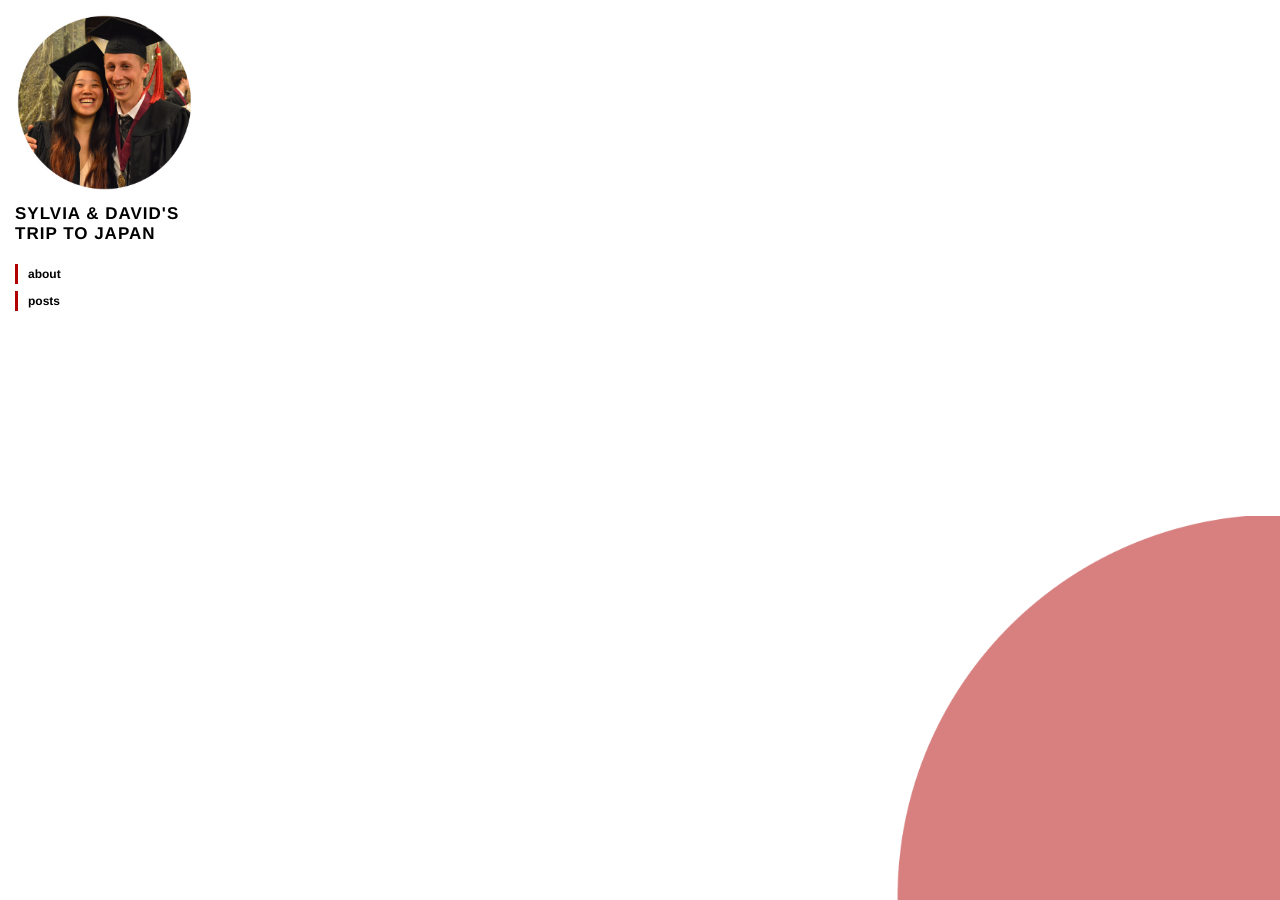
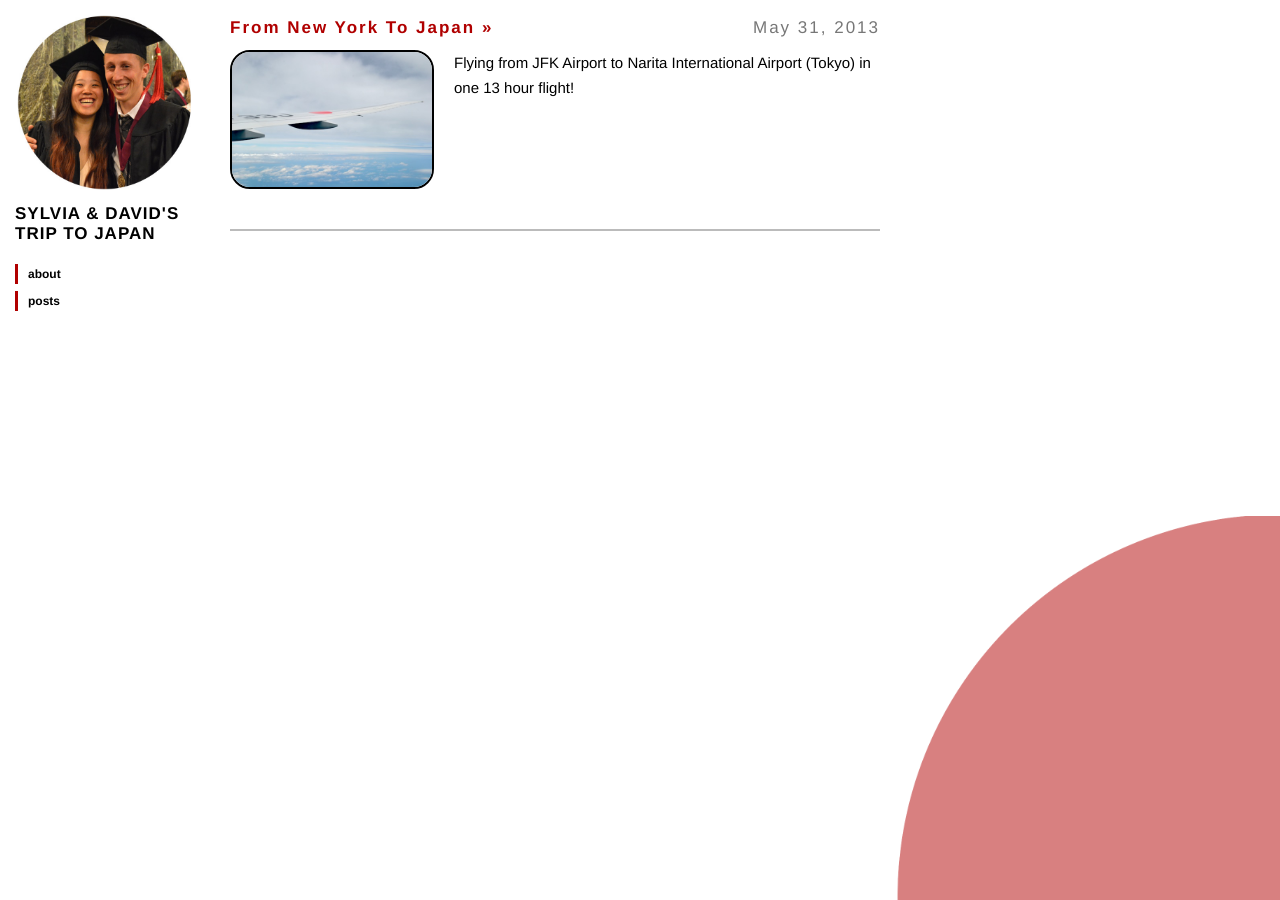
Before and after one commit to kasaharas/japan-blog, a Jekyll site: the page built from index.html, in a window 1280 px wide. Built offline with Jekyll 4.4.1, drawn with Linux system fonts in a browser that asks for light colours; nearby versions of some CDN libraries; some of the changed lines change nothing that is shown.

Commit message:
Added first post to blog.

```diff
--- /dev/null
+++ b/_posts/2013-05-31-from-new-york-to-japan.md
@@ -0,0 +1,179 @@
+---
+layout: post
+title: "From New York To Japan"
+description: "Flying from JFK Airport to Narita International Airport (Tokyo) in one 13 hour flight!"
+category:
+image: "images/previews/01.jpg"
+tags: [Tokyo]
+---
+
+{% include JB/setup %}
+
+Our flight departed at 1:25pm on May 29th from JFK in New York to Narita Airport in Tokyo.
+We arrived at the airport pretty early, so we ate a snack and watched the latest Game
+of Thrones episode while waiting to board. The plane boarded on time and we were
+on our way!
+
+<a href="http://www.flickr.com/photos/96692645@N03/8899145384/"
+title="DSC_0265 by kasaharas, on Flickr"><img src=
+"http://farm8.staticflickr.com/7321/8899145384_cdcd09f2f6.jpg" width="500" height="333"></a>
+
+The plane was very big, and the seats were pretty comfortable. The legroom was
+impressive, although our seats were nowhere near as nice as the first class and
+business class. Each of our seats had a TV screen and a controller, with which
+we could watch a lot of movies, play games, and look at our flight map.
+
+<a href="http://www.flickr.com/photos/96692645@N03/8898558573/"
+title="DSC_0281 by kasaharas, on Flickr"><img src=
+"http://farm8.staticflickr.com/7442/8898558573_5208f81f42.jpg" width="500" height="333"></a>
+
+JAL was a little more expensive than an American airline would have been, but it was well
+worth it. The food and service were great. The flight attendants (all female)
+were very nice and considerate, but their Japanese accents made their English speaking
+extremely difficult to understand.
+
+After lift-off, we watched a few episodes of Ergo Proxy on a laptop and then we were
+given hot towels to wipe our hands on. We knew this meant some kind of food, so we
+were excited. When we first bought the plane tickets, we were given the option
+to choose any kind of special food exemption. Since David possesses a weak body
+(lactose intolerant), we signed up for a low-lactose meal free of charge. He was
+always served food first and they were completely different from regular meals.
+Both kinds of meals were good, and we were surprised at the amount and quality.
+
+<a href="http://www.flickr.com/photos/96692645@N03/8899186622/" title="DSC_0287 by kasaharas,
+on Flickr"><img src="http://farm8.staticflickr.com/7374/8899186622_bba74448f1.jpg" width="500"
+height="333"></a>
+
+For our first meal, David got fish on rice as his main dish and Sylvia got chicken
+with vegetables. After eating most of our meals, we were pretty satisfied when we
+saw the flight attendant pushing another cart of goodies down the aisle. Dessert? Yes, please. We were
+each given a tiny Haagen-Dazs vanilla ice cream and hot green tea. This is the life.
+
+<a href="http://www.flickr.com/photos/96692645@N03/8899183462/" title="DSC_0286 by kasaharas,
+on Flickr"><img src="http://farm4.staticflickr.com/3666/8899183462_101c986ea8.jpg" width="500"
+height="333"></a>
+
+<a href="http://www.flickr.com/photos/96692645@N03/8899248296/" title="DSC_0290 by kasaharas,
+on Flickr"><img src="http://farm4.staticflickr.com/3728/8899248296_953e231207.jpg" width="500"
+height="333"></a>
+
+<a href="http://www.flickr.com/photos/96692645@N03/8899256888/" title="DSC_0299 by kasaharas,
+on Flickr"><img src="http://farm9.staticflickr.com/8268/8899256888_02c5916fd4.jpg" width="500"
+height="333"></a>
+
+After eating, we killed time by watching a strange nonsensical Japanese thriller
+and played some games. David schooled Sylvia in reversi, but he probably cheated.
+The guy next to David slept the entire 13 hours. He also had the same socks as David,
+and for some reason David thought that was awesome and forced Sylvia to take a picture.
+
+<a href="http://www.flickr.com/photos/96692645@N03/8898552695/" title="DSC_0276 by kasaharas,
+on Flickr"><img src="http://farm3.staticflickr.com/2816/8898552695_6b289fbc2b.jpg" width="333"
+height="500"></a>
+
+Around six hours into the flight, we thought it was a good idea to imbibe alcohol. Especially
+since it was free, we decided to have a date on the plane. We watched anime while drinking
+tiny bottles of wine and eating a little snack. David got a fruit cup and a sandwich,
+and Sylvia got bread.
+
+<a href="http://www.flickr.com/photos/96692645@N03/8898649063/" title="DSC_0307 by kasaharas,
+on Flickr"><img src="http://farm8.staticflickr.com/7431/8898649063_79ac1881a8.jpg" width="500"
+height="333"></a>
+
+We were served another meal around three hours before we landed. It wasn't as good
+as the first, but we were still grateful. By this time, 10 hours had passed and neither
+of us has slept and we were slowly getting restless.
+
+<a href="http://www.flickr.com/photos/96692645@N03/8898653311/" title="DSC_0310 by kasaharas,
+on Flickr"><img src="http://farm9.staticflickr.com/8547/8898653311_81bb3d2e9f.jpg" width="500"
+height="333" alt="DSC_0310"></a>
+
+<a href="http://www.flickr.com/photos/96692645@N03/8899273698/" title="DSC_0311 by kasaharas,
+on Flickr"><img src="http://farm8.staticflickr.com/7293/8899273698_4ccbcc90d7.jpg" width="500"
+height="333"></a>
+
+For the first 10 hours of the flight, we felt pretty good. However, these last hours were
+a struggle. David spent some time playing golf on the TV and he was awful. Sylvia played tetris,
+but eventually my eyes started hurting due to intense concentration. We survived, and
+our plane landed. As soon as we got off the plane, we could feel the humidity. Even in the
+airport, we felt sticky and gross, but that was probably due more to the flight than the
+weather.
+
+At the end we stopped taking pictures because we were too tired to take the camera out.
+After getting off the plane we went through customs. While we were waiting in line we
+were given a flyer about wearing face masks when you're sick in Japan. Since Sylvia
+has a cough we were worried she was going to be tackled by customs if they heard
+her. After collecting our bags we found a small currency exchange booth and exchanged
+the cash we brought for yen. The transfer rate was 98.21, so we lost a little less
+than 2% but this rate was MUCH better than the rate in JFK (we think it was around
+85).
+
+The train ride to Tokyo Station (NEX) was comfortable. We slept the whole way so
+there are no pictures :). From Tokyo Station to our hotel we just took 2 quick
+train rides and a short walk. Our Suica card didn't work on the first train but
+we "talked" (David flapped his arms) to one of the officials and they let us
+through. (The card is working now though!)
+
+The second train let us off just a block from our hotel. We were outside for the
+first time in about 18 hours!
+
+We got to our hotel ready to pass out. Our room has a bed, a table, a bathroom and
+just the minimum amount of space to walk. Although it is small, it is comfortable.
+We do have a fancy toilet, though we haven't tried out all it's "fancy features"
+yet... It's strange how Japanese toilets are either high-tech or a hole in the
+ground.
+
+<a href="http://www.flickr.com/photos/96692645@N03/8899284694/" title="DSC_0316 by kasaharas,
+on Flickr"><img src="http://farm6.staticflickr.com/5466/8899284694_17dd913632.jpg" width="500"
+height="333"></a>
+
+<a href="http://www.flickr.com/photos/96692645@N03/8899289734/" title="DSC_0317 by kasaharas,
+on Flickr"><img src="http://farm4.staticflickr.com/3701/8899289734_73dc558483.jpg" width="333"
+height="500"></a>
+
+By this time, we are exhausted, but also hungry. We left our stuff in the hotel room,
+and went outside to find a quick bite to eat. We wanted something quick and easy and found
+just the place around the corner from our hotel, called Hotto Motto. David ordered bibimbap
+and Sylvia got something called kimchi combi. Our first meals in Japan were Korean dishes.
+
+<a href="http://www.flickr.com/photos/96692645@N03/8898678819/" title="DSC_0318 by kasaharas,
+on Flickr"><img src="http://farm8.staticflickr.com/7300/8898678819_034f10e147.jpg" width="500"
+height="333"></a>
+
+After getting the food, we went around the block to the 7-11 to look for an adapter. Most
+Japanese outlets are 110 volts and are similar to American outlets except both holes
+are the same size and there is no hole for the ground prong. Convenience stores are a big thing here,
+and are much more well stocked than their American counterparts. Our search
+for an adapter was a failure, but we bought some onigiri and went back to the hotel.
+
+<a href="http://www.flickr.com/photos/96692645@N03/8899304190/" title="DSC_0323 by kasaharas,
+on Flickr"><img src="http://farm6.staticflickr.com/5329/8899304190_fa224ec3a8.jpg" width="500"
+height="333"></a>
+
+
+**If you're interesting in traveling to Japan this information might be helpful
+otherwise it's just going to be really boring!**
+
+The [Japan Rail Pass](http://www.japanrailpass.net/eng/en001.html) gives us access
+to lots of the trains that run throughout Japan (the long distance bullet trains, not the
+intra-city subways). You have to purchase a voucher before coming to Japan and then
+exchange it for the actual pass once you to Japan. You have unlimited access to
+most JR railways with the pass for one, two, or three weeks. We found a JR Travel
+Service Center in the lower level of the airport, where we exchanged our
+vouchers for the pass.
+
+We bought a 14-day JR pass for each of us but we were actually staying for 15
+days (14 nights). And we need the JR Pass to get from Narita airport to
+and from Tokyo station on the first and last day of our trip! Oh no! Well it
+actaully worked out. Here's a breakdown of what we ended up doing:
+
+1. Traveling from Narita to Tokyo Station costs 3,000 yen and can use the JR
+   pass.
+2. Traveling back from Tokyo Station to Narita costs more (around 4,000 yen
+   maybe). Again, you can use the JR Pass.
+3. Traveling around Tokyo is done via subway and the Suica card is a card you
+   can use as a pass to get on the trains (you can't use the JR pass).
+
+We were able to get a deal where we paid 3,500 yen for a ticket from Narita to
+Tokyo Station along with a "free" 1,500 yen Suica card, and our JR Pass would
+be activated the next day (so we could use it for the more expensive trip back).
+Woohoo!
--- a/css/base.css
+++ b/css/base.css
@@ -118,7 +118,10 @@ a {
     border: 2px solid #000000;
     border-radius: 20px;
     padding: 0px;
-    max-width: 100%; }
+    display: block;
+    margin-left: auto;
+    margin-right: auto;
+    margin-bottom: 20px; }
   .content img:hover {
     border: 2px solid #B00000; }
   .content hr {
--- a/index.html
+++ b/index.html
@@ -13,7 +13,7 @@ title: "Our Trip to Japan"
       {% if post.image %}
         <br/>
         <div style="float:left; padding-top:10px; padding-right:20px;">
-          <a href="{{ BASE_PATH }}{{ post.url }}"><img src="{{ BASE_PATH }}{{ post.image }}" height="100" /></a>
+          <a href="{{ BASE_PATH }}{{ post.url }}"><img src="{{ BASE_PATH }}{{ post.image }}" width="200" /></a>
         </div>
       {% endif %}
       {% if post.description %}
```
Also changed, not shown: about.md (line endings or trailing spaces), images/previews/01.jpg (added).
